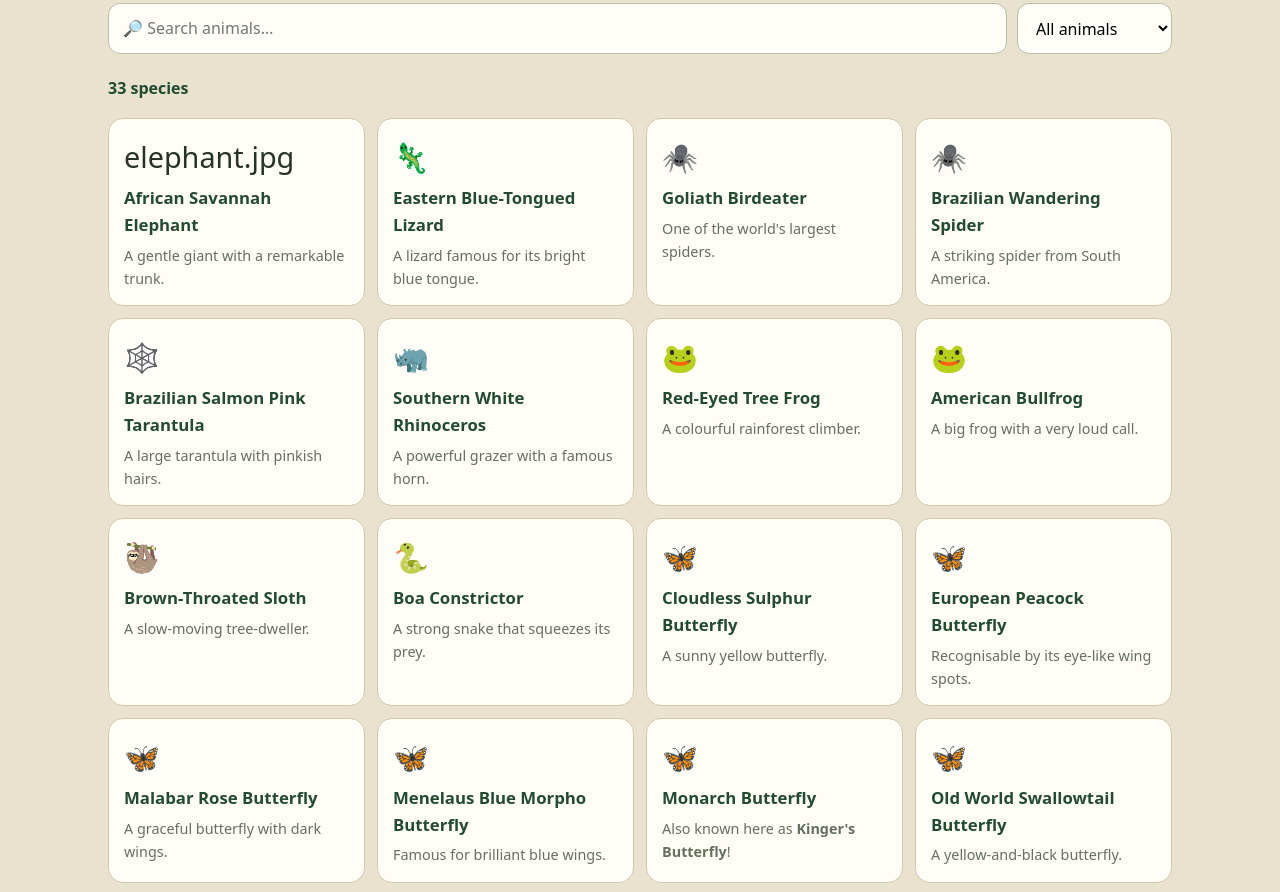
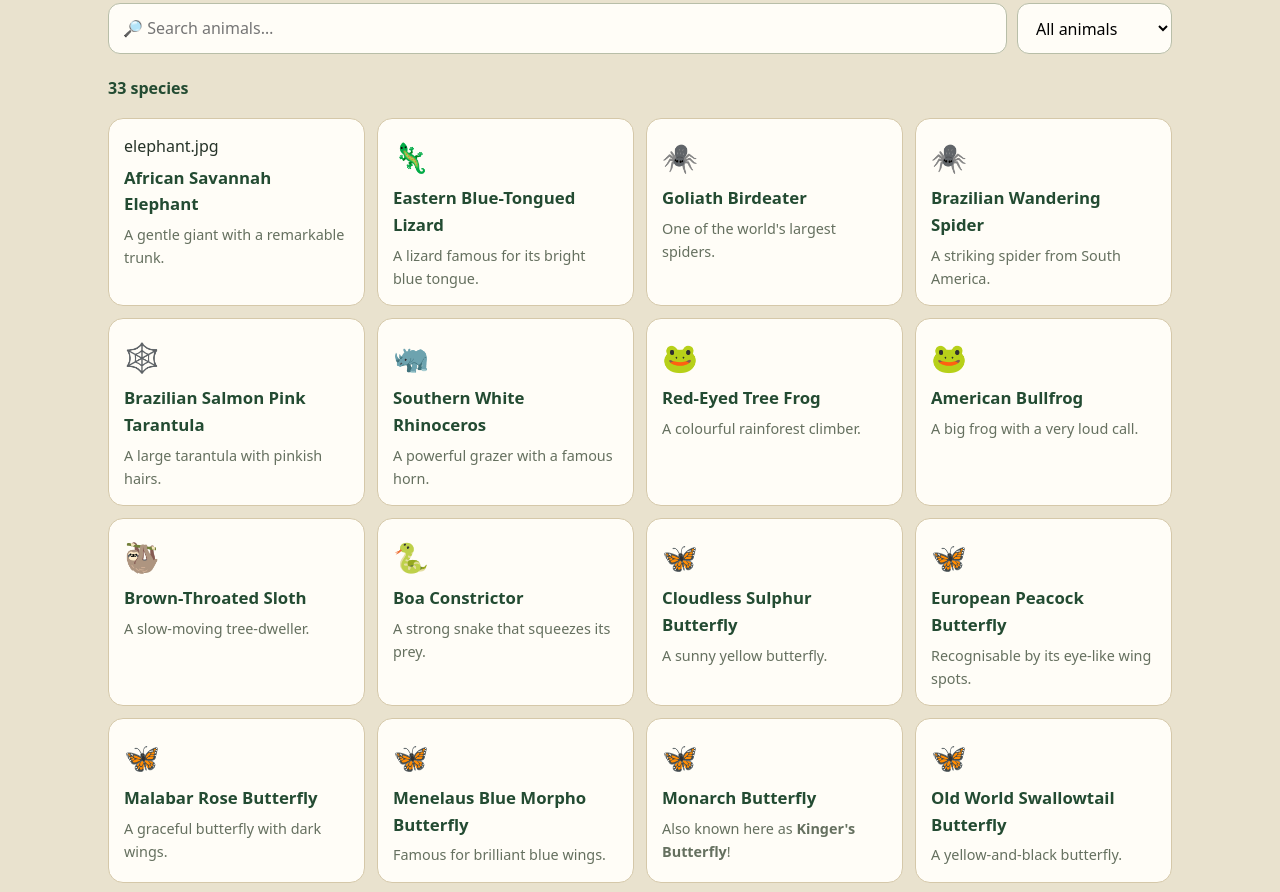
Before and after one commit to Shadowbonnie4321/finale-zoo, a plain HTML site: page index.html in a window 1280 px wide. Shown: the part 1596-2488 px from the top of the page. Drawn offline with Linux system fonts and the light colour scheme.

Commit message:
Change 'emoji' div to 'file' for elephant image

```diff
--- a/index.html
+++ b/index.html
@@ -31,7 +31,7 @@
   <div class="eyebrow" style="color:var(--leaf)">Meet the residents</div><h2>The animal directory</h2><p class="intro">Search for an animal or choose a group. There are 33 species to discover!</p>
   <div class="controls"><input id="search" type="search" placeholder="🔎 Search animals…" aria-label="Search animals"><select id="group" aria-label="Filter animals"><option value="all">All animals</option><option value="mammal">Mammals</option><option value="reptile">Reptiles</option><option value="amphibian">Amphibians</option><option value="invertebrate">Invertebrates</option><option value="ride">The Final Ride</option></select></div>
   <p class="count" id="count" aria-live="polite">33 species</p><div class="animal-grid" id="animalGrid">
-  <article class="animal" data-group="mammal" data-name="African Savannah Elephant"><div class="emoji">elephant.jpg</div><h3>African Savannah Elephant</h3><p>A gentle giant with a remarkable trunk.</p></article>
+  <article class="animal" data-group="mammal" data-name="African Savannah Elephant"><div class="file">elephant.jpg</div><h3>African Savannah Elephant</h3><p>A gentle giant with a remarkable trunk.</p></article>
   <article class="animal" data-group="reptile" data-name="Eastern Blue-Tongued Lizard"><div class="emoji">🦎</div><h3>Eastern Blue-Tongued Lizard</h3><p>A lizard famous for its bright blue tongue.</p></article>
   <article class="animal" data-group="invertebrate" data-name="Goliath Birdeater"><div class="emoji">🕷️</div><h3>Goliath Birdeater</h3><p>One of the world's largest spiders.</p></article>
   <article class="animal" data-group="invertebrate" data-name="Brazilian Wandering Spider"><div class="emoji">🕷️</div><h3>Brazilian Wandering Spider</h3><p>A striking spider from South America.</p></article>
```
